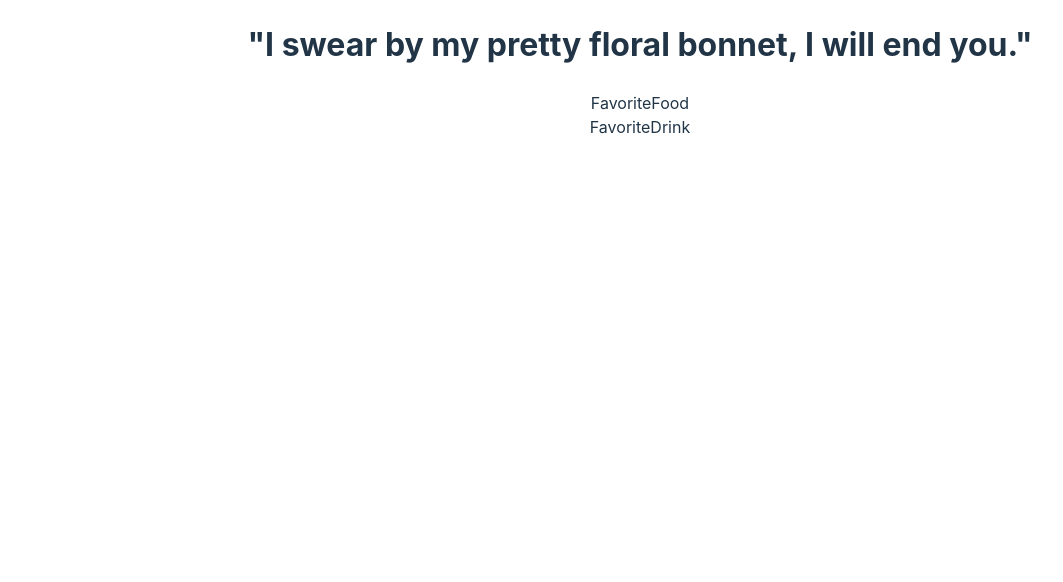
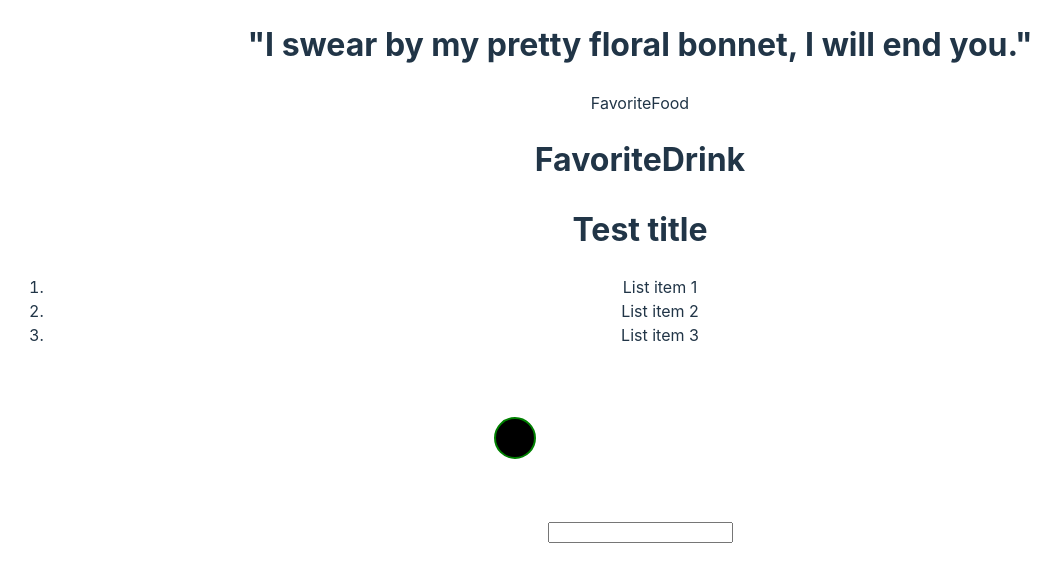
Before and after one commit to SalamanderCtesiphon/reactplayground, a React (Vite) app: page / in a window 1280 px wide. Shown: the top 582 px of the page, without its empty margins (0-1063 px from the left). Built offline with nearby package versions, Linux system fonts and the light colour scheme.

Commit message:
added a new element to one of my components

```diff
--- a/src/components/MoreComponents.jsx
+++ b/src/components/MoreComponents.jsx
@@ -8,6 +8,22 @@
 
 export function FavoriteDrink() {
   return (
-    <div>FavoriteDrink</div>
+    <div>
+      <h1>FavoriteDrink</h1>
+      <div>
+        <h1>Test title</h1>
+        <ol className="test-list">
+          <li>List item 1</li>
+          <li>List item 2</li>
+          <li>List item 3</li>
+        </ol>
+        <svg>
+          <circle cx="25" cy="75" r="20" stroke="green" strokeWidth="2" />
+        </svg>
+        <form>
+          <input type="text" />
+        </form>
+      </div>
+    </div>
   )
 }
```
